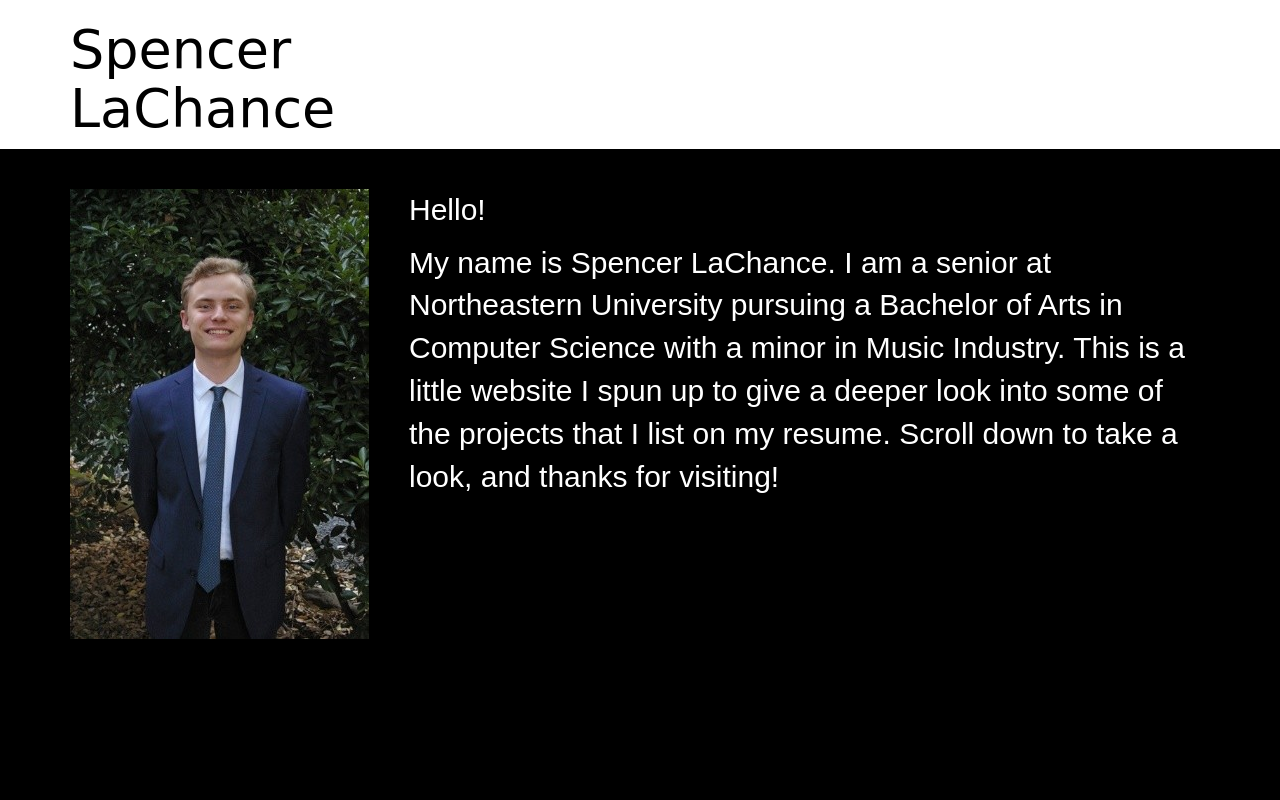
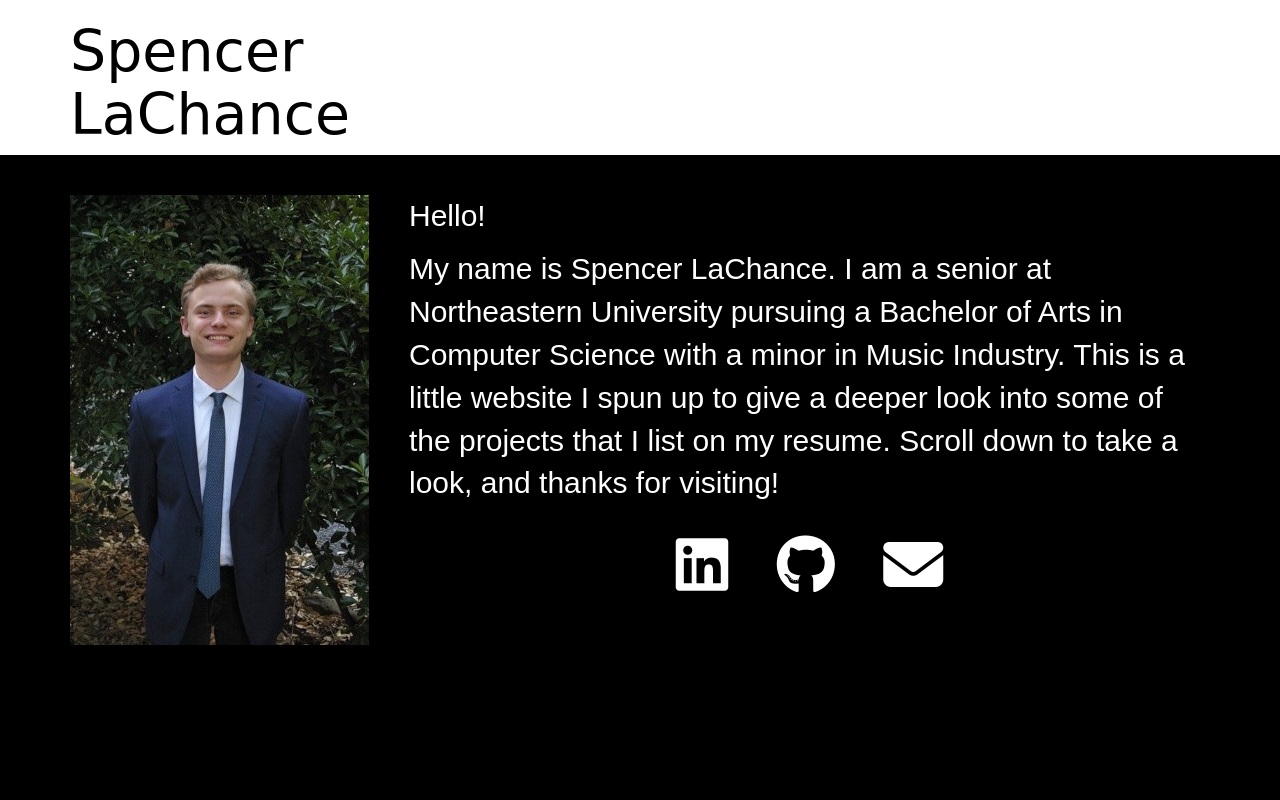
Before and after one commit to spencerlachance/spencerlachance.github.io, a plain HTML site: page index.html in a window 1280 px wide. Shown: the top 800 px of the page. Drawn offline with nearby package versions, Linux system fonts and the light colour scheme; a web font is replaced by a local one.

Commit message:
Added links to homepage + tweaks

```diff
--- a/css/global.css
+++ b/css/global.css
@@ -4,9 +4,13 @@ body {
 	font-family: 'Sunflower', sans-serif;
 }
 
+a {
+	color: white;
+}
+
 .title {
 	font-family: 'Libre Barcode 128 Text', cursive;
-	font-size: 54px;
+	font-size: 57px;
 	display: inline-block;
 }
 
@@ -36,7 +40,7 @@ header a {
 	color: black;
 }
 
-.fa-github {
+.fab, .fas {
 	fill: white;
 }
 
@@ -56,7 +60,6 @@ header a {
 	margin-top: 40px;
 	margin-bottom: 20px;
 	text-align: center;
-	color: white;
 	display: block;
 	width: fit-content;
 }
--- a/css/home.css
+++ b/css/home.css
@@ -6,6 +6,18 @@
 .blurb {
 	padding-left: 40px;
 	font-size: 30px;
+}
+
+.logos {
+	text-align: center;
+}
+
+.logos a {
+	text-decoration: none;
+}
+
+.logos i {
+	padding: 20px;
 }
 
 #portfolio {
@@ -20,10 +32,6 @@
 	padding-top: 20px;
 }
 
-#portfolio a {
-	color: white;
-}
-
 #portfolio p {
 	padding-top: 10px;
 }
--- a/index.html
+++ b/index.html
@@ -9,6 +9,7 @@
 	<link rel="stylesheet" type="text/css" href="css/home.css">
 	<script src="https://ajax.googleapis.com/ajax/libs/jquery/3.5.1/jquery.min.js"></script>
 	<script src="scripts.js"></script>
+	<script src="https://kit.fontawesome.com/79f6ff16aa.js" crossorigin="anonymous"></script>
 </head>
 <body>
 <div id="header-wrapper"></div>
@@ -24,16 +25,17 @@
 				some of the projects that I list on my resume. Scroll down to take a
 				look, and thanks for visiting!
 			</p>
-			<!-- <p>
-				<a href="http://www.github.com/spencerlachance" target="_blank">
-					My Github
+			<div class="logos">
+				<a href="https://www.linkedin.com/in/spencerlachance/">
+					<i class="fab fa-2x fa-linkedin"></i>
 				</a>
-			</p>
-			<p>
-				<a href="http://www.linkedin.com/in/spencerlachance" target="_blank">
-					My LinkedIn
+				<a href="https://github.com/spencerlachance">
+					<i class="fab fa-2x fa-github"></i>
 				</a>
-			</p> -->
+				<a href="mailto:spencerlachance25@gmail.com">
+					<i class="fas fa-2x fa-envelope"></i>
+				</a>
+			</div>
 		</div>
 	</div>
 </section>
@@ -42,6 +44,8 @@
 	<figure class="project-thumbnail">
 		<a href="visualizer.html">
 			<h4>Visualizer</h4>
+		</a>
+		<a href="visualizer.html">
 			<img src="resources/visualizer.png" alt="Visualizer"/>
 		</a>
 		<p>An animated music visualizer that I wrote in Java</p>
@@ -49,6 +53,8 @@
 	<figure class="project-thumbnail">
 		<a href="bg.html">
 			<h4>Background Generator</h4>
+		</a>
+		<a href="bg.html">
 			<img src="resources/bg.png" alt="Background Generator"/>
 		</a>
 		<p>
@@ -59,6 +65,8 @@
 	<figure class="project-thumbnail">
 		<a href="animator.html">
 			<h4>Simple Animator</h4>
+		</a>
+		<a href="animator.html">
 			<img src="resources/animator.png" alt="Simple Animator"/>
 		</a>
 		<p>
```
